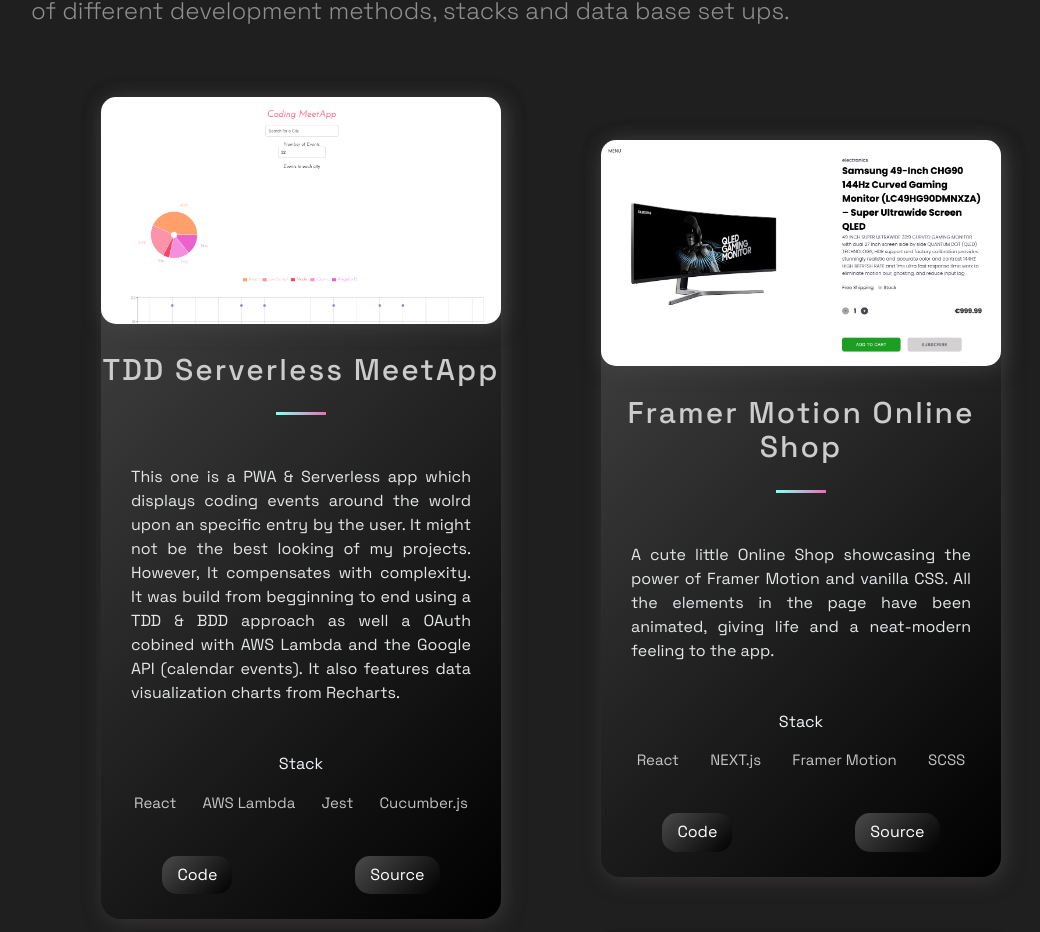
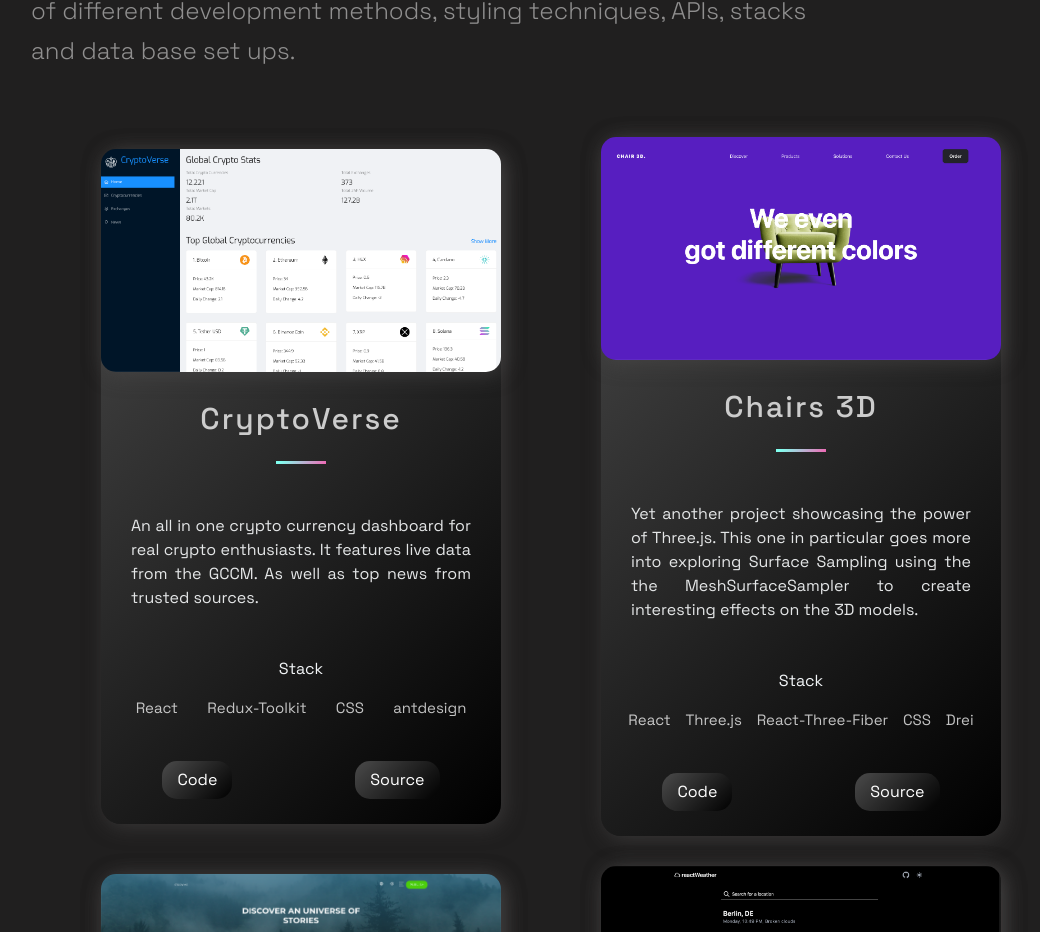
Before and after one commit to edisonabdiel/Portfolio, a Next.js app: page / in a window 1280 px wide. Shown: the part 849-1781 px from the top of the page, without its empty margins (89-1129 px from the left). Built offline with nearby package versions, Linux system fonts and the light colour scheme.

Commit message:
refactor: Props in Styled components. feat: Add new project to constants.

```diff
--- a/src/components/Header/HeaderStyles.js
+++ b/src/components/Header/HeaderStyles.js
@@ -9,7 +9,7 @@
   padding: 1rem;
   padding-top: 2rem;
 
-  @media ${(props) => props.theme.breakpoints.sm} {
+  @media ${({theme}) => theme.breakpoints.sm} {
     display: grid;
     grid-template-columns: repeat(5, 1fr);
     grid-template-rows: repeat(2, 60px);
@@ -20,7 +20,7 @@
 
 export const Span = styled.span`
    font-size: 2.2rem;
-   color: ${(props) => props.theme.colors.secondary1};
+   color: ${({theme}) => theme.colors.secondary1};
    margin-left: 0.5rem;
    `;
 
@@ -29,7 +29,7 @@
   display: flex;
   flex-direction: row;
   align-content: center;
-  @media ${(props) => props.theme.breakpoints.sm} {
+  @media ${({theme}) => theme.breakpoints.sm} {
     grid-area: 1 / 1 / 2 / 3;
   }
 `;
--- a/src/components/Projects/Projects.js
+++ b/src/components/Projects/Projects.js
@@ -8,7 +8,7 @@
   <Section nopadding id="projects">
     <SectionDivider />
     <SectionTitle main>Projects</SectionTitle>
-    <SectionText>These are some of my most recent projects. They showcase a range of different development methods, stacks and data base set ups.</SectionText>
+    <SectionText>These are some of my most recent projects. They showcase a range of different development methods, styling techniques, APIs, stacks and data base set ups.</SectionText>
     <GridContainer>
       {projects.map(({id, image, title, description, tags, source, visit }) => (
         <BlogCard key={id}>
--- a/src/constants/constants.js
+++ b/src/constants/constants.js
@@ -1,20 +1,20 @@
 export const projects = [
   {
-    title: 'TDD Serverless MeetApp',
-    description: "This one is a PWA & Serverless app which displays coding events around the wolrd upon an specific entry by the user. It might not be the best looking of my projects. However, It compensates with complexity. It was build from begginning to end using a TDD & BDD approach as well a OAuth cobined with AWS Lambda and the Google API (calendar events). It also features data visualization charts from Recharts.",
-      image: '/images/project1.png',
-      tags: ['React', 'AWS Lambda', 'Jest', 'Cucumber.js'],
-    source: 'https://edisonabdiel.github.io/meet-app/',
-    visit: 'https://github.com/edisonabdiel/meet-app',
+    title: 'CryptoVerse',
+    description: "An all in one crypto currency dashboard for real crypto enthusiasts. It features live data from the GCCM. As well as top news from trusted sources.",
+    image: '/images/project8.png',
+    tags: ['React', 'Redux-Toolkit', 'CSS', 'antdesign'],
+    source: 'https://cryptoverses.netlify.app/',
+    visit: 'https://github.com/edisonabdiel/cryptoVerse',
     id: 0,
   },
   {
-    title: 'Framer Motion Online Shop',
-    description:"A cute little Online Shop showcasing the power of Framer Motion and vanilla CSS. All the elements in the page have been animated, giving life and a neat-modern feeling to the app.",
-    image: '/images/project2.png',
-    tags: ['React', 'NEXT.js', 'Framer Motion', 'SCSS'],
-    source: 'https://google.com',
-    visit: 'https://github.com/edisonabdiel/Shopper',
+    title: 'Chairs 3D',
+    description: "Yet another project showcasing the power of Three.js. This one in particular goes more into exploring Surface Sampling using the the MeshSurfaceSampler to create interesting effects on the 3D models.",
+    image: '/images/project7.png',
+    tags: ['React', 'Three.js', 'React-Three-Fiber', 'CSS', 'Drei'],
+    source: 'https://3dchairs.netlify.app/',
+    visit: 'https://github.com/edisonabdiel/3d-Chairs',
     id: 1,
   },
   {
@@ -27,21 +27,21 @@
     id: 2,
   },
   {
+    title: 'React Weather',
+    description: "A fully functional weather forecast app made with React and openweathermap.org. It features a neat search bar and a set of weather recommendations as well as a light and dark mode toggle function.",
+    image: '/images/project5.png',
+    tags: ['React', 'lodash', 'Tailwind-css'],
+    source: 'https://react-weather-edison.netlify.app/',
+    visit: 'https://github.com/edisonabdiel/React-Weather',
+    id: 3,
+  },
+  {
     title: 'Jelly Shapes',
     description: "A neat wobbly demo about the power of Three.js + React-Fiber-Three. The shapes are clickable and zoomable, cast shadows and they also wobble just like jelly. Only the tip of the icerberg of what can be achieved with Three.js and Fiber.",
     image: '/images/project4.png',
     tags: ['React', 'Three.js', 'React-Fiber-Three', 'SASS'],
     source: 'https://jelly-shapes.netlify.app/',
     visit: 'https://github.com/edisonabdiel/Jelly-Shapes3D',
-    id: 3,
-  },
-  {
-    title: 'React Weather',
-    description: "A fully functional weather forecast app made with React and openweathermap.org. It features a neat search bar and a set of weather recommendations as well as a light and dark mode toggle function.",
-    image: '/images/project5.png',
-    tags: ['React', 'lodash', 'Tailwind-css'],
-    source: 'https://react-weather-edison.netlify.app/',
-    visit: 'https://github.com/edisonabdiel/React-Weather',
     id: 4,
   },
   {
@@ -54,14 +54,24 @@
     id: 5,
   },
   {
-    title: 'Chairs 3D',
-    description: "Yet another project showcasing the power of Three.js. This one in particular goes more into exploring Surface Sampling using the the MeshSurfaceSampler to create interesting effects on the 3D models.",
-    image: '/images/project7.png',
-    tags: ['React', 'Three.js', 'React-Three-Fiber', 'CSS', 'Drei'],
-    source: 'https://3dchairs.netlify.app/',
-    visit: 'https://github.com/edisonabdiel/3d-Chairs',
+    title: 'TDD Serverless MeetApp',
+    description: "This one is a PWA & Serverless app which displays coding events around the wolrd upon an specific entry by the user. It might not be the best looking of my projects. However, It compensates with complexity. It was build from begginning to end using a TDD & BDD approach as well a OAuth cobined with AWS Lambda and the Google API (calendar events). It also features data visualization charts from Recharts.",
+      image: '/images/project1.png',
+      tags: ['React', 'AWS Lambda', 'Jest', 'Cucumber.js'],
+    source: 'https://edisonabdiel.github.io/meet-app/',
+    visit: 'https://github.com/edisonabdiel/meet-app',
     id: 6,
   },
+  {
+    title: 'Framer Motion Online Shop',
+    description:"A cute little Online Shop showcasing the power of Framer Motion and vanilla CSS. All the elements in the page have been animated, giving life and a neat-modern feeling to the app.",
+    image: '/images/project2.png',
+    tags: ['React', 'NEXT.js', 'Framer Motion', 'SCSS'],
+    source: 'https://google.com',
+    visit: 'https://github.com/edisonabdiel/Shopper',
+    id: 7,
+  },
+
 ];
 
 export const TimeLineData = [
```
Also changed, not shown: public/images/project8.png (added).
